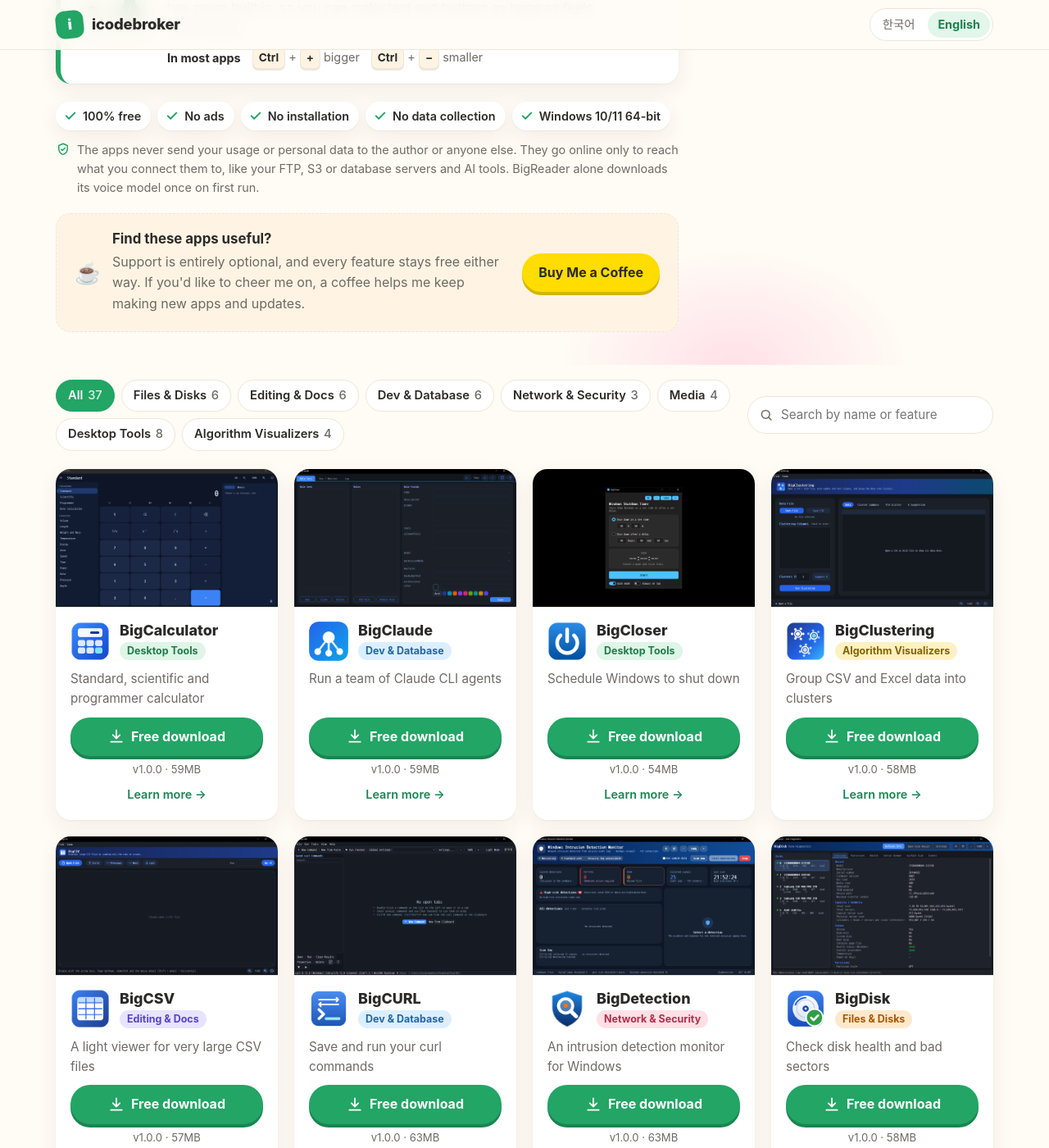
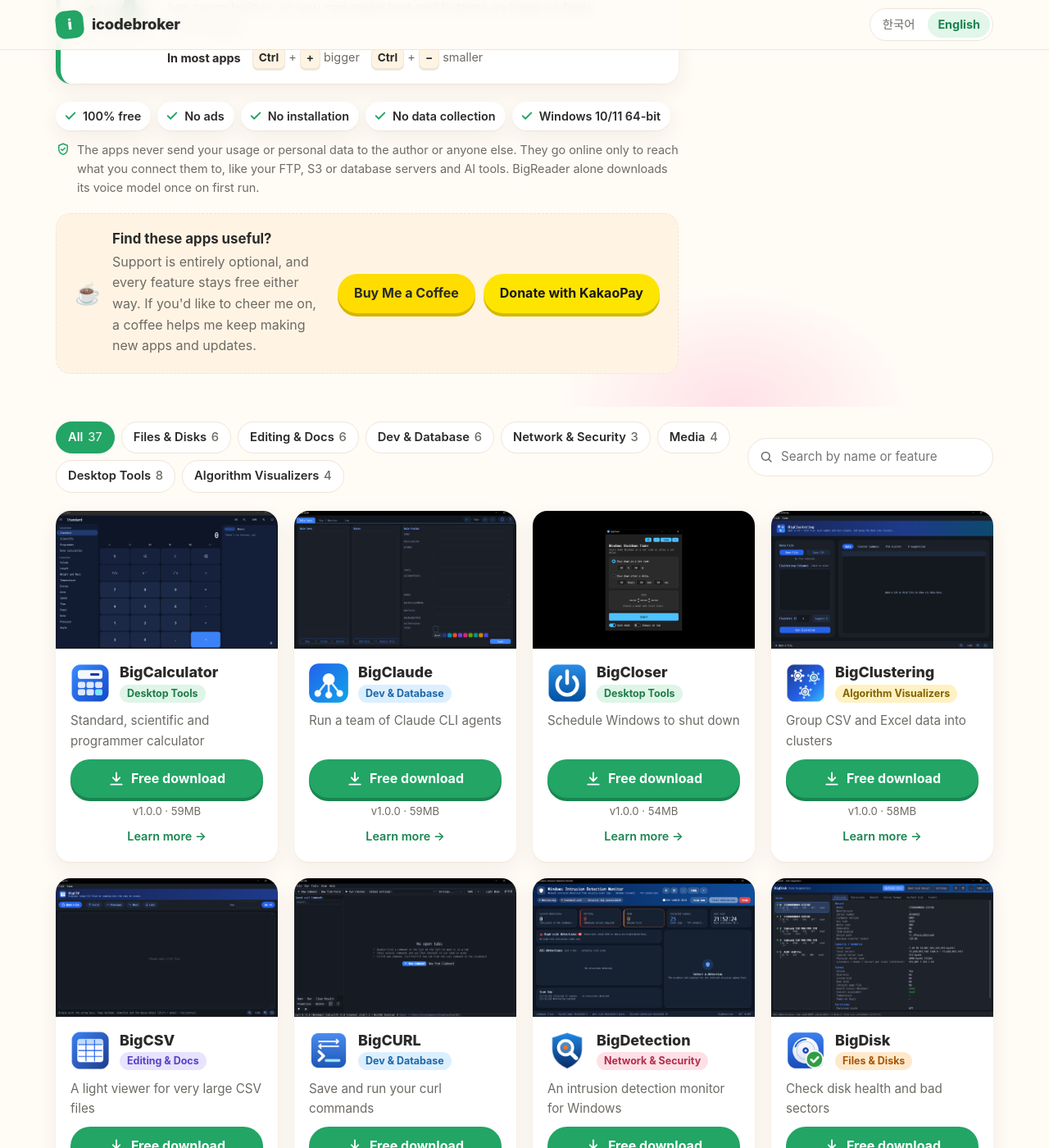
Before and after one commit to icodebroker/icodebroker.github.io, a Jekyll site: the page built from en/index.html, in a window 1280 px wide and 1400 px high, scrolled down 376 px. Shown: the whole window at 82% size. Built offline with Jekyll 4.4.1, drawn with Linux system fonts in a browser that asks for light colours; some web fonts are replaced.

Commit message:
후원 상자에 Buy Me a Coffee 옆 카카오페이 후원 버튼 추가 (한/영)
Co-Authored-By: Claude Opus 5.5 <noreply@anthropic.com>

```diff
--- a/_data/i18n.yml
+++ b/_data/i18n.yml
@@ -29,6 +29,7 @@ ko:
   first_time_text: 받은 프로그램을 실행할 때 "Windows의 PC 보호" 창이 뜰 수 있어요. 어떻게 하면 되는지 도움말에 정리해 두었어요.
   support_title: 프로그램이 도움이 되셨나요?
   support_text: 후원은 자유예요. 후원하지 않아도 모든 기능을 그대로 쓸 수 있어요. 마음에 드셨다면 커피 한 잔으로 응원해 주세요. 새 프로그램과 업데이트를 만드는 데 큰 힘이 돼요.
+  support_kakaopay: 카카오페이로 후원하기
   help: 도움말
   license: 라이선스
   footer_short: 무료 사용 · 무보증 · 재배포 금지
@@ -93,6 +94,7 @@ en:
   first_time_text: When you run a downloaded app, a "Windows protected your PC" window may appear. The help page shows what to do.
   support_title: Find these apps useful?
   support_text: Support is entirely optional, and every feature stays free either way. If you'd like to cheer me on, a coffee helps me keep making new apps and updates.
+  support_kakaopay: Donate with KakaoPay
   help: Help
   license: License
   footer_short: Free to use · No warranty · No redistribution
--- a/_includes/support.html
+++ b/_includes/support.html
@@ -5,5 +5,8 @@
     <h2>{{ t.support_title }}</h2>
     <p>{{ t.support_text }}</p>
   </div>
-  <a class="btn btn-coffee" href="https://buymeacoffee.com/icodebroker" target="_blank" rel="noopener">Buy Me a Coffee</a>
+  <div class="support-links">
+    <a class="btn btn-coffee" href="https://buymeacoffee.com/icodebroker" target="_blank" rel="noopener">Buy Me a Coffee</a>
+    <a class="btn btn-kakaopay" href="https://qr.kakaopay.com/FY5ckSnAl" target="_blank" rel="noopener">{{ t.support_kakaopay }}</a>
+  </div>
 </aside>
--- a/assets/css/site.css
+++ b/assets/css/site.css
@@ -247,6 +247,11 @@ kbd {
 .btn-coffee:hover { transform: translateY(-1px); box-shadow: 0 5px 0 #d4b600; }
 .btn-coffee:active { transform: translateY(3px); box-shadow: 0 1px 0 #d4b600; }
 .btn-coffee:focus-visible { outline: 3px solid var(--green); outline-offset: 3px; }
+.support-links { display: flex; flex-wrap: wrap; gap: 10px; }
+.btn-kakaopay { background: #fee500; color: #191919; box-shadow: 0 4px 0 #d1bc00; }
+.btn-kakaopay:hover { transform: translateY(-1px); box-shadow: 0 5px 0 #d1bc00; }
+.btn-kakaopay:active { transform: translateY(3px); box-shadow: 0 1px 0 #d1bc00; }
+.btn-kakaopay:focus-visible { outline: 3px solid var(--green); outline-offset: 3px; }
 
 /* 앱 소개 페이지 */
 .app-hero {
```
